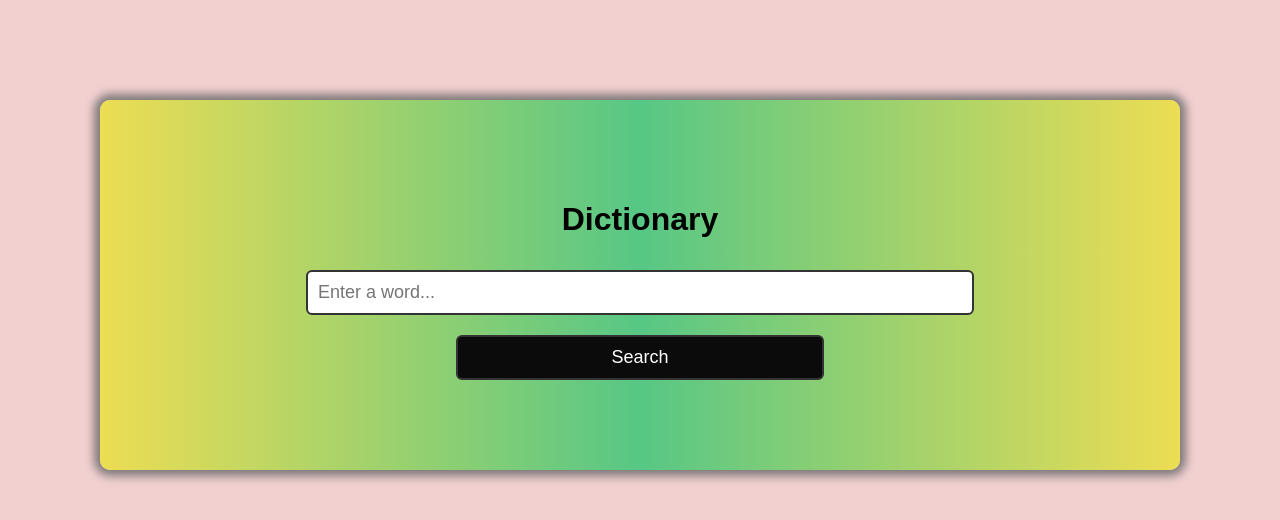
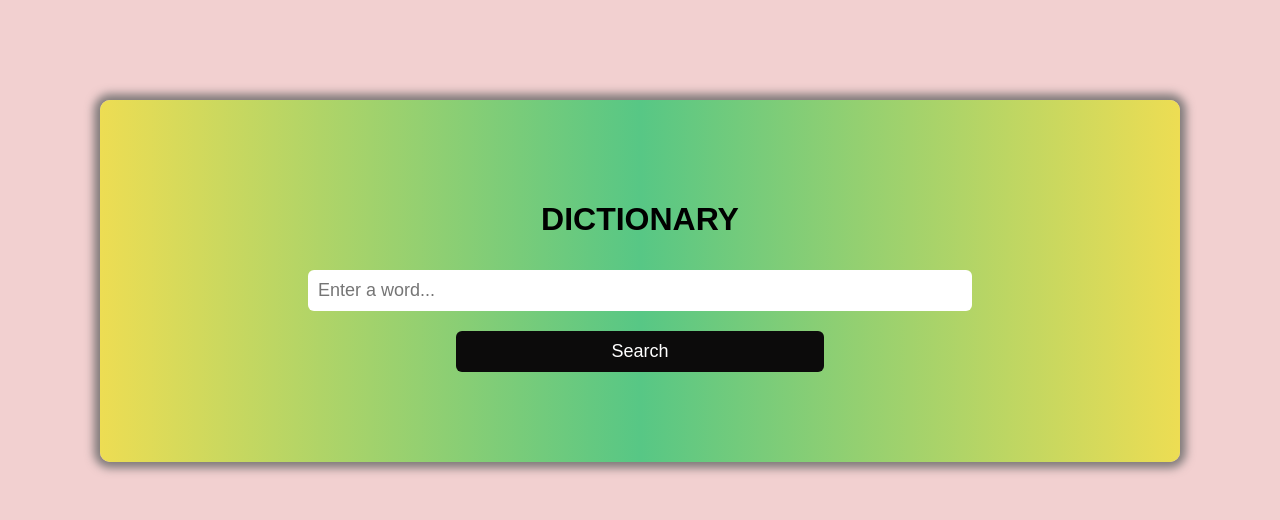
Before and after one commit to muskansinghh07/calculator, a plain HTML site: page index.html in a window 1280 px wide. Drawn offline with Linux system fonts and the light colour scheme.

Commit message:
changes css style

```diff
--- a/index.html
+++ b/index.html
@@ -7,7 +7,7 @@
 </head>
 <body>
   <div class="container">
-    <h1>Dictionary</h1>
+    <h1>DICTIONARY</h1>
     <input type="text" id="wordInput" placeholder="Enter a word...">
     <button id="searchBtn">Search</button>
 
--- a/style.css
+++ b/style.css
@@ -28,9 +28,12 @@ input,button{
   width: 70%;
   margin: 10px 0;
   font-size: 18px;
+  border:none;
+  outline: none;
+}
+input:hover{
   border: 2px solid #333;
 }
-
 button {
   width: 40%;
   background: #0c0b0b;
```
